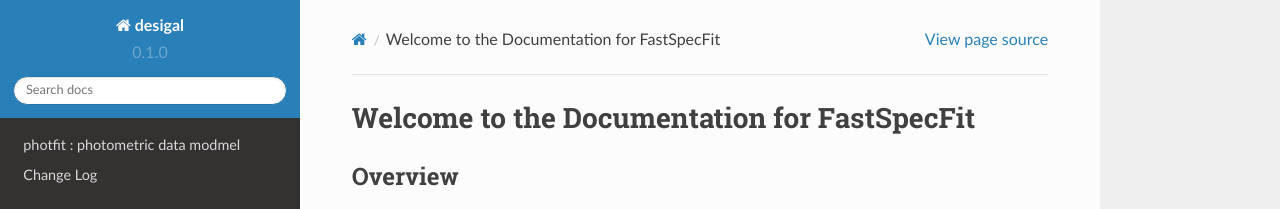
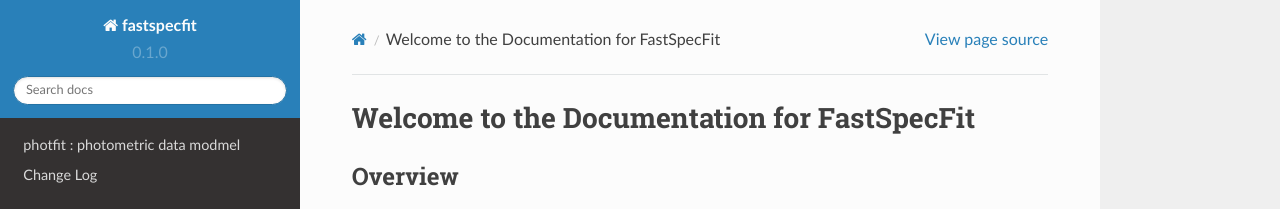
Before and after one commit to desihub/fastspecfit, a Sphinx documentation site: the page built from doc/index.rst, in a window 1280 px wide. Shown: the top 209 px of the page. Built offline with Sphinx 7.4.7 and the Read the Docs theme 2.0.0, drawn with Linux system fonts in a browser that asks for light colours; pages that are not in the unit, such as notebooks, are missing from menus; the version number is read from the project's files by our own code.

Commit message:
fix conf.py

```diff
--- a/doc/conf.py
+++ b/doc/conf.py
@@ -1,6 +1,6 @@
 # -*- coding: utf-8 -*-
 #
-# desigal documentation build configuration file, created by
+# fastspecfit documentation build configuration file, created by
 # sphinx-quickstart on Tue Dec  9 10:43:33 2014.
 #
 # This file is execfile()d with the current directory set to its
@@ -72,7 +72,7 @@ source_suffix = '.rst'
 master_doc = 'index'
 
 # General information about the project.
-project = u'desigal'
+project = u'fastspecfit'
 copyright = u'2014-2017, DESI Collaboration'
 
 # The version info for the project you're documenting, acts as replacement for
@@ -222,7 +222,7 @@ except ImportError:
 #html_file_suffix = None
 
 # Output file base name for HTML help builder.
-htmlhelp_basename = 'desigaldoc'
+htmlhelp_basename = 'fastspecfitdoc'
 
 
 # -- Options for LaTeX output ---------------------------------------------
@@ -242,7 +242,7 @@ latex_elements = {
 # (source start file, target name, title,
 #  author, documentclass [howto, manual, or own class]).
 latex_documents = [
-  ('index', 'desigal.tex', u'desigal Documentation',
+  ('index', 'fastspecfit.tex', u'fastspecfit Documentation',
    u'DESI', 'manual'),
 ]
 
@@ -272,7 +272,7 @@ latex_documents = [
 # One entry per manual page. List of tuples
 # (source start file, name, description, authors, manual section).
 man_pages = [
-    ('index', 'desigal', u'desigal Documentation',
+    ('index', 'fastspecfit', u'fastspecfit Documentation',
      [u'DESI'], 1)
 ]
 
@@ -286,8 +286,8 @@ man_pages = [
 # (source start file, target name, title, author,
 #  dir menu entry, description, category)
 texinfo_documents = [
-  ('index', 'desigal', u'desigal Documentation',
-   u'DESI', 'desigal', 'One line description of project.',
+  ('index', 'fastspecfit', u'fastspecfit Documentation',
+   u'DESI', 'fastspecfit', 'One line description of project.',
    'Miscellaneous'),
 ]
 
```
